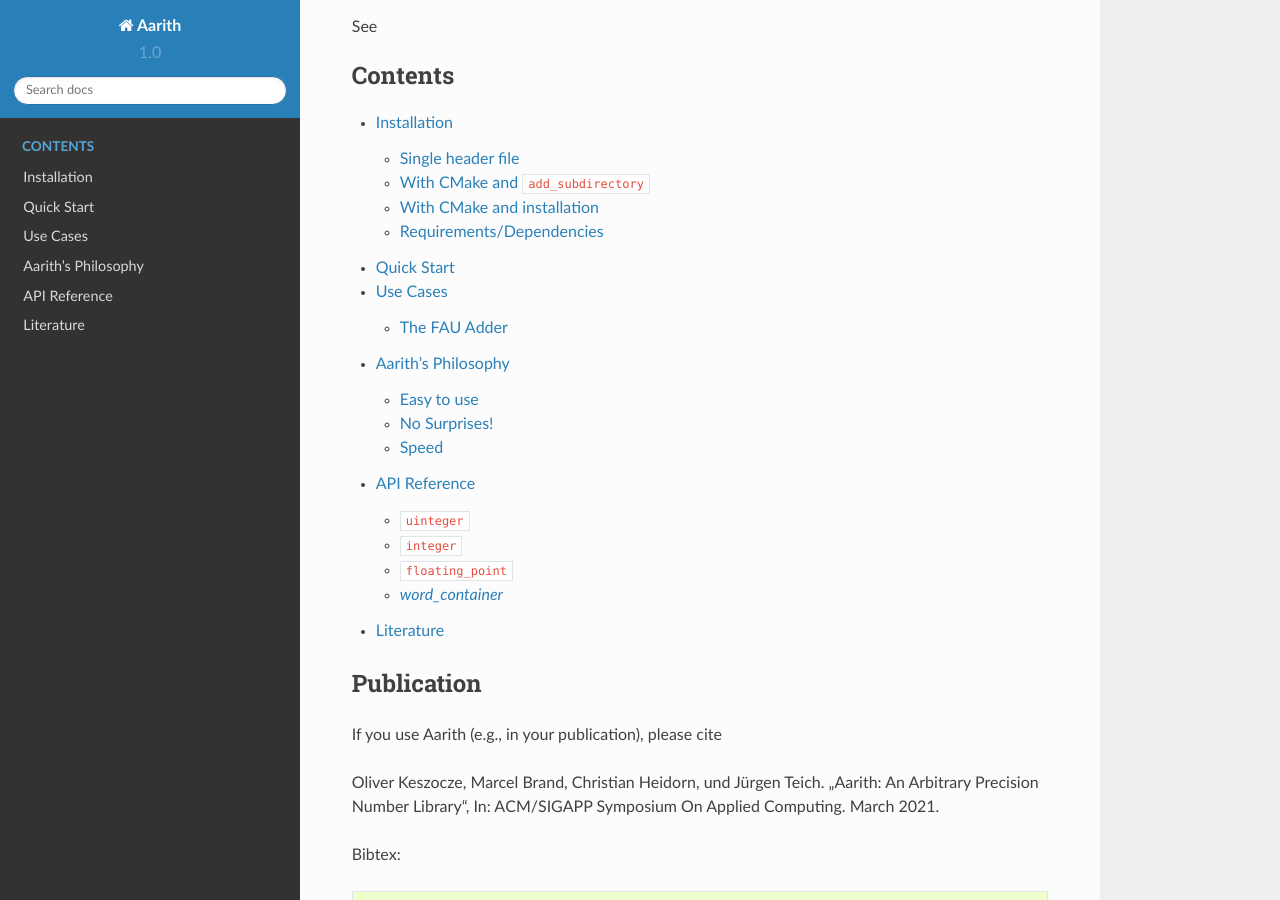
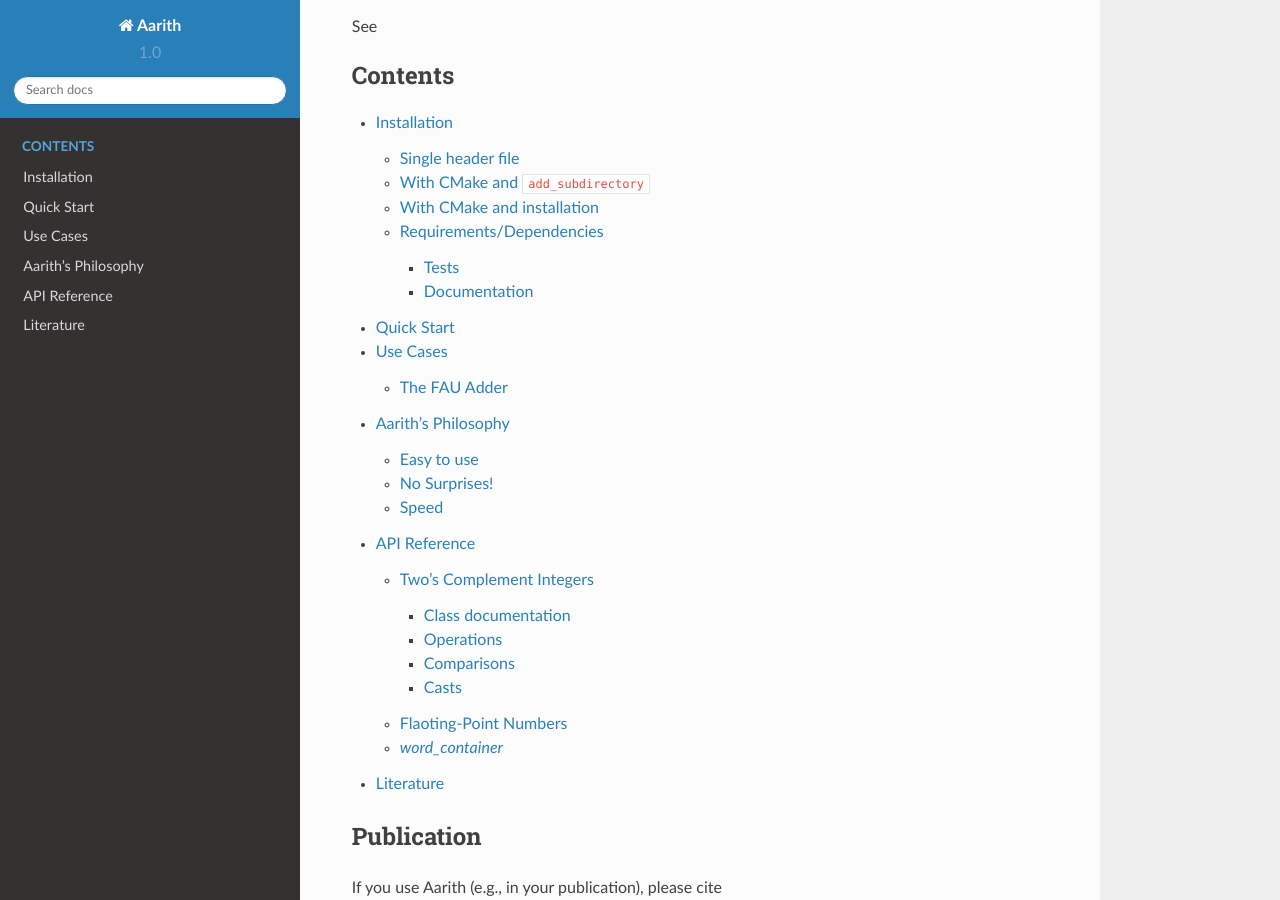
Before and after one commit to keszocze/aarith, a Sphinx documentation site: the page built from docs/index.rst, in a window 1280 px wide and 900 px high, scrolled down 361 px. Built offline with Sphinx 7.4.7 and the Read the Docs theme 2.0.0, drawn with Linux system fonts in a browser that asks for light colours.

```diff
--- a/docs/api/float.rst
+++ b/docs/api/float.rst
@@ -1,12 +1,8 @@
-``floating_point``
-==================
+Flaoting-Point Numbers
+======================
 
 The template class ``floating_point`` represents a floating-point number of arbitrary, but compile-time static precision.
 
 
 .. doxygenclass:: aarith::floating_point
    :members:
-
-
-.. doxygenclass:: floating_point
-   :members:
--- a/docs/api/integer.rst
+++ b/docs/api/integer.rst
@@ -1,10 +1,38 @@
-``integer``
-===========
+Two's Complement Integers
+=========================
 
 The template class ``integer`` represents a signed integer of arbitrary, but compile-time static length.
 
 It exhibits the usual overflow/underflow behavior which is `not` undefined behavior!
 
+Class documentation
+-------------------
+
 .. doxygenclass:: aarith::integer
    :members:
-   :undoc-members:
+
+
+.. doxygenclass:: aarith::uinteger
+   :members:
+
+
+Operations
+----------
+
+.. doxygenfile:: integer_operations.hpp
+
+Comparisons
+-----------
+
+.. doxygenfile:: integer_comparisons.hpp
+
+
+Casts
+-----
+
+.. doxygenfile:: integer_casts.hpp
+
+#Ranges
+#------
+
+#.. doxygenfile:: integer_ranges.hpp
--- a/docs/api/word_sequence.rst
+++ b/docs/api/word_sequence.rst
@@ -1,7 +1,7 @@
 `word_container`
 ================
 
-The template class `word_sequence` serves as the base for all other types that interpret underlying words as numbers.
+The template class ``word_container`` serves as the base for all other types that interpret underlying words as numbers.
 
 .. doxygenclass:: aarith::word_container
    :members:
--- a/docs/index.rst
+++ b/docs/index.rst
@@ -12,7 +12,7 @@ Aarith currently supports
 See
 
 .. toctree::
-   :maxdepth: 2
+   :maxdepth: 3
    :caption: Contents
 
    installation
--- a/docs/reference.rst
+++ b/docs/reference.rst
@@ -3,15 +3,15 @@ API Reference
 
 This collects the full API reference of Aarith.
 
-.. hint::
-    ``word_container`` is the container used internally to store the actual number data. For using Aarith it is
-    not necessary to have a knowledge of it.
-
 .. toctree::
    :maxdepth: 2
    :caption: API Reference
 
-   api/uinteger
    api/integer
    api/float
    api/word_sequence
+
+
+.. hint::
+    ``word_container`` is the container used internally to store the actual number data. For using Aarith it is
+    not necessary to have a knowledge of it.
```
Also changed, not shown: docs/api/uinteger.rst (deleted, +0 -23 lines).
